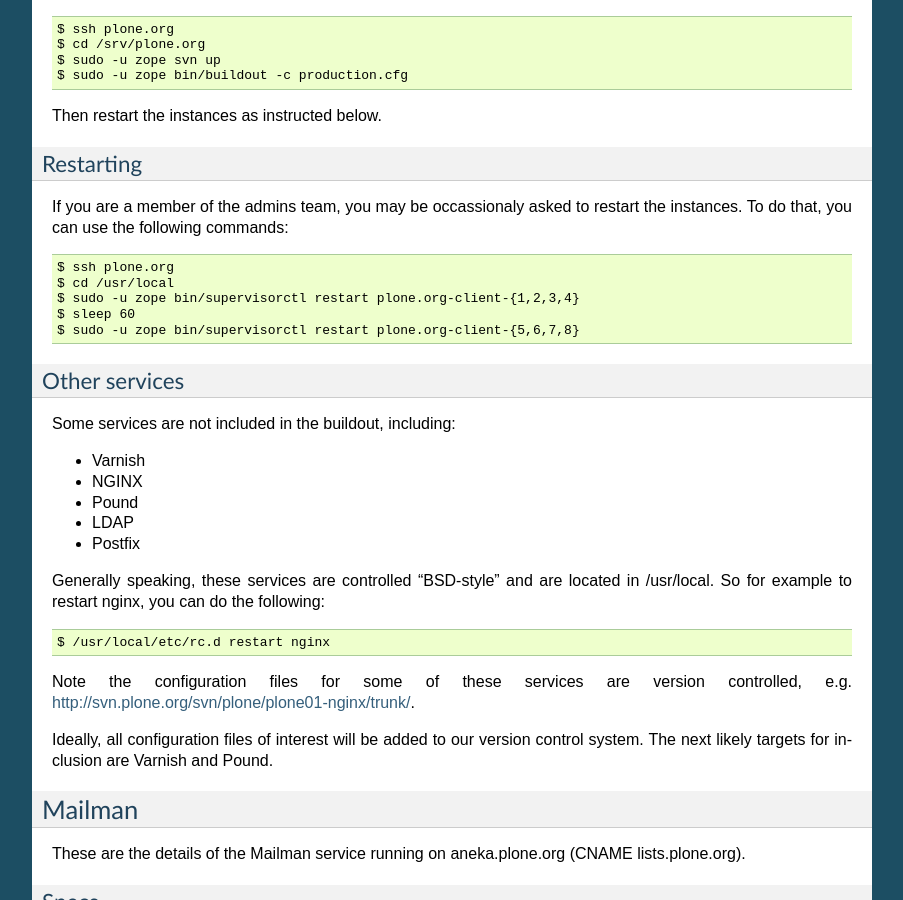
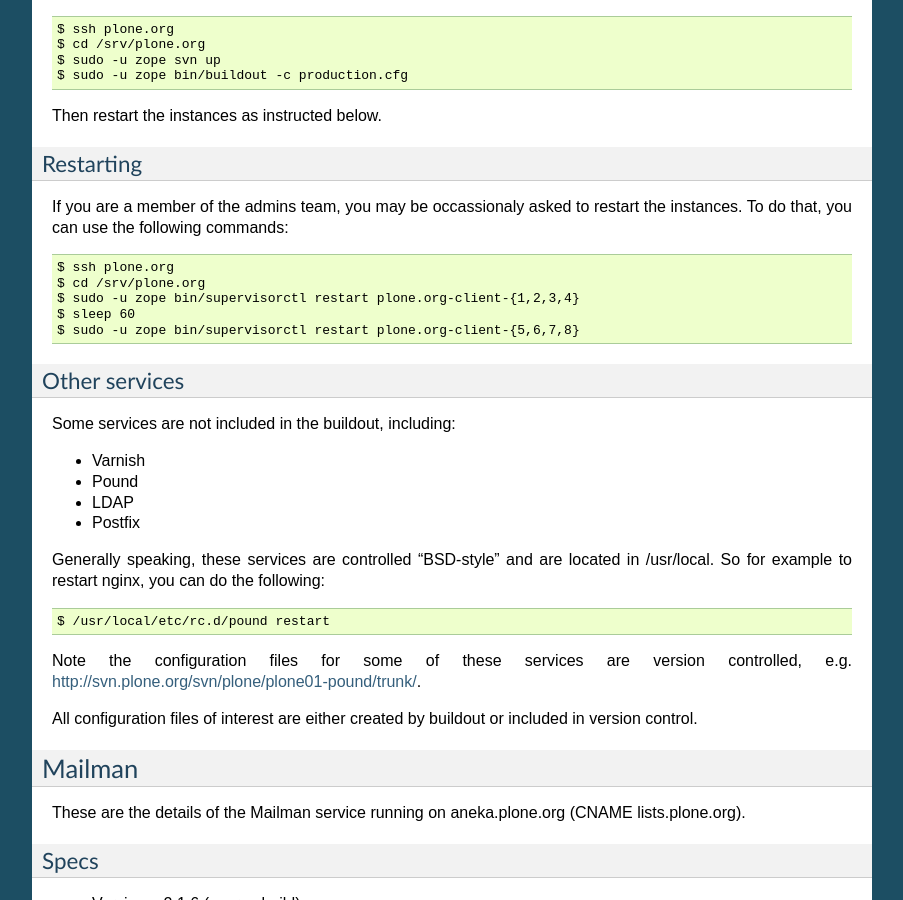
Before and after one commit to plone/ploneorg.admin, a Sphinx documentation site: the page built from sysadmin/documentation/services.rst, in a window 1280 px wide and 900 px high, scrolled down 807 px. Shown: the whole window, without its empty margins (198-1101 px from the left). Built offline with Sphinx 7.4.7, drawn with Linux system fonts in a browser that asks for light colours; some of the changed text lies outside the part shown.

Commit message:
Update docs to reflect recent plone.org changes
svn path=/sysadmin/trunk/; revision=39532

```diff
--- a/sysadmin/documentation/services.rst
+++ b/sysadmin/documentation/services.rst
@@ -56,7 +56,7 @@
 To do that, you can use the following commands::
 
     $ ssh plone.org
-    $ cd /usr/local
+    $ cd /srv/plone.org
     $ sudo -u zope bin/supervisorctl restart plone.org-client-{1,2,3,4}
     $ sleep 60
     $ sudo -u zope bin/supervisorctl restart plone.org-client-{5,6,7,8}
@@ -67,7 +67,6 @@
 Some services are not included in the buildout, including:
 
 - Varnish
-- NGINX
 - Pound
 - LDAP
 - Postfix
@@ -75,13 +74,12 @@
 Generally speaking, these services are controlled "BSD-style" and are located in /usr/local.
 So for example to restart nginx, you can do the following::
 
-    $ /usr/local/etc/rc.d restart nginx
+    $ /usr/local/etc/rc.d/pound restart
 
 Note the configuration files for some of these services are version controlled, e.g.
-http://svn.plone.org/svn/plone/plone01-nginx/trunk/.
+http://svn.plone.org/svn/plone/plone01-pound/trunk/.
 
-Ideally, all configuration files of interest will be added to our version control
-system. The next likely targets for inclusion are Varnish and Pound.
+All configuration files of interest are either created by buildout or included in version control.
 
 .. _`admins team`: mailto:admins@lists.plone.org
 
```
Also changed, not shown: other parts of sysadmin/documentation/services.rst (+1 -1 lines).
